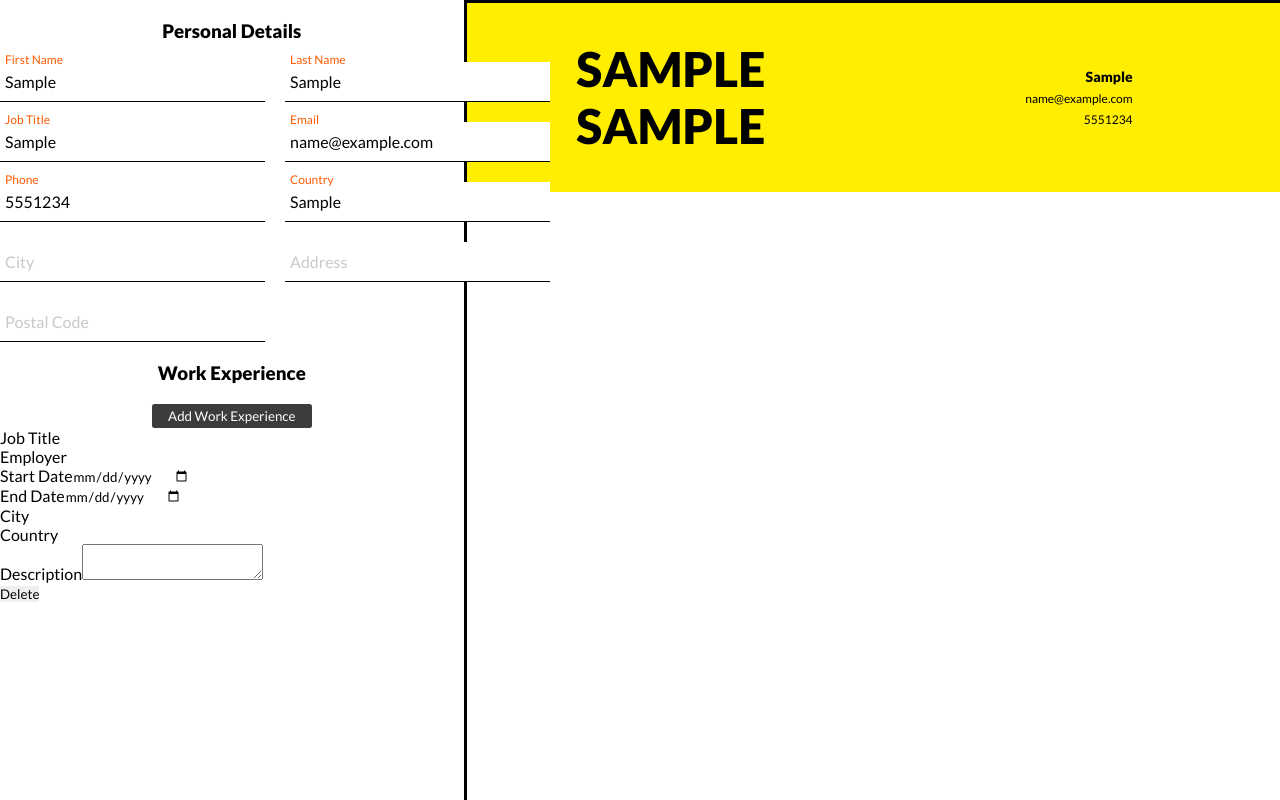
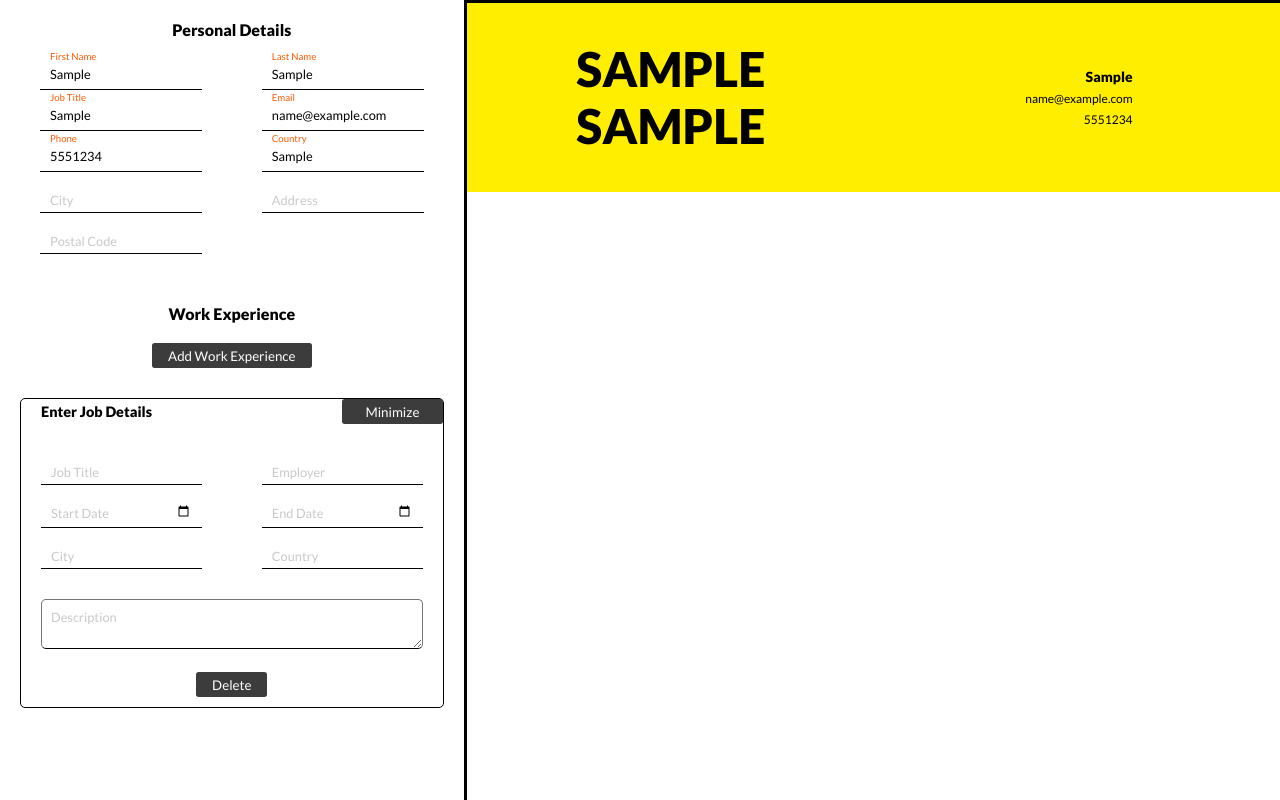
Before and after one commit to raps2019/resume-builder-Superseded-, a React (Create React App) app: page / in a window 1280 px wide. Both pictures are taken after typing "Sample", "Sample", "Sample", "name@example.com", "5551234", "Sample" into the empty fields and a click on the button "Add Work Experience". Shown: the top 800 px of the page. Built offline with nearby package versions, Linux system fonts and the light colour scheme.

Commit message:
Implemented CSS Transitions and BEM naming

```diff
--- a/src/components/Content.js
+++ b/src/components/Content.js
@@ -46,6 +46,7 @@ class Content extends Component {
     this.setState((prevState) => ({
       workExperience: [{
         id: Date.now().toString(),
+        show: true,
         jobTitle: '',
         employer: '',
         startDate: '',
@@ -65,6 +66,15 @@ class Content extends Component {
     })
   }
 
+  handleShowWorkExperience = (id) => {
+    const workExperienceCopy = this.state.workExperience;
+    const workExperienceItem = workExperienceCopy.find((item) => item.id === id)
+    workExperienceItem.show = !workExperienceItem.show
+    this.setState({
+      workExperience: workExperienceCopy,
+    }, () => console.log(this.state.workExperience))
+  }
+
   render() {
     return (
       <div className="content-container">
@@ -75,6 +85,7 @@ class Content extends Component {
           handleAddWorkExperience={this.handleAddWorkExperience}
           handleWorkExperienceChange={this.handleWorkExperienceChange}
           handleDeleteWorkExperience={this.handleDeleteWorkExperience}
+          handleShowWorkExperience={this.handleShowWorkExperience}
         />
         <PreviewContainer personalDetails={this.state.personalDetails} />
       </div>
--- a/src/components/forms/FormsContainer.js
+++ b/src/components/forms/FormsContainer.js
@@ -23,6 +23,7 @@ class FormsContainer extends Component {
           handleAddWorkExperience={this.props.handleAddWorkExperience}
           handleWorkExperienceChange={this.props.handleWorkExperienceChange}
           handleDeleteWorkExperience={this.props.handleDeleteWorkExperience}
+          handleShowWorkExperience={this.props.handleShowWorkExperience}
         />
       </div>
     )
--- a/src/components/forms/PersonalDetails.js
+++ b/src/components/forms/PersonalDetails.js
@@ -14,8 +14,8 @@ class PersonalDetails extends Component {
 
   render() {
     return (
-      <div>
-        <h3 className="heading">Personal Details</h3>
+      <div className='container__form'>
+        <h1 className="heading1">Personal Details</h1>
         <form className="grid grid--form">
           <div className='container__input'>
             <input
@@ -25,7 +25,7 @@ class PersonalDetails extends Component {
               onChange={(e) => this.props.handlePersonalDetailsChange('firstName',e)}
               required>
             </input>
-            <label className='label'>First Name</label>
+            <label className='input__label'>First Name</label>
           </div>
           <div className='container__input'>
             <input
@@ -35,7 +35,7 @@ class PersonalDetails extends Component {
               onChange={(e) => this.props.handlePersonalDetailsChange('lastName',e)}
               required>
               </input>
-            <label className='label'>Last Name</label>
+            <label className='input__label'>Last Name</label>
           </div>
           <div className='container__input'>
             <input
@@ -45,7 +45,7 @@ class PersonalDetails extends Component {
               onChange={(e) => this.props.handlePersonalDetailsChange('jobTitle',e)}
               required>
             </input>
-            <label className='label'>Job Title</label>
+            <label className='input__label'>Job Title</label>
           </div>
           <div className='container__input'>
             <input
@@ -55,7 +55,7 @@ class PersonalDetails extends Component {
               onChange={(e) => this.props.handlePersonalDetailsChange('email',e)}
               required>
             </input>
-            <label className='label'>Email</label>
+            <label className='input__label'>Email</label>
           </div>
           <div className='container__input'>
             <input
@@ -65,7 +65,7 @@ class PersonalDetails extends Component {
               onChange={(e) => this.props.handlePersonalDetailsChange('phone',e)}
               required>
             </input>
-            <label className='label'>Phone</label>
+            <label className='input__label'>Phone</label>
           </div>
           <div className='container__input'>
             <input
@@ -75,7 +75,7 @@ class PersonalDetails extends Component {
               onChange={(e) => this.props.handlePersonalDetailsChange('country',e)}
               required>
             </input>
-            <label className='label'>Country</label>
+            <label className='input__label'>Country</label>
           </div>
           <div className='container__input'>
             <input
@@ -85,7 +85,7 @@ class PersonalDetails extends Component {
               onChange={(e) => this.props.handlePersonalDetailsChange('city',e)}
               required>
             </input>
-            <label className='label'>City</label>
+            <label className='input__label'>City</label>
           </div>
           <div className='container__input'>
             <input
@@ -95,7 +95,7 @@ class PersonalDetails extends Component {
               onChange={(e) => this.props.handlePersonalDetailsChange('address',e)}
               required>
             </input>
-            <label className='label'>Address</label>
+            <label className='input__label'>Address</label>
           </div>
           <div className='container__input'>
             <input
@@ -105,7 +105,7 @@ class PersonalDetails extends Component {
               onChange={(e) => this.props.handlePersonalDetailsChange('postalCode',e)}
               required>
             </input>
-            <label className='label'>Postal Code</label>
+            <label className='input__label'>Postal Code</label>
           </div>
         </form>
       </div>
--- a/src/components/forms/WorkExperience.js
+++ b/src/components/forms/WorkExperience.js
@@ -17,79 +17,103 @@ class WorkExperience extends Component {
     handleAddWorkExperience,
     handleWorkExperienceChange,
     handleDeleteWorkExperience,
+    handleShowWorkExperience,
   } = this.props;
-
-  console.log(workExperience)
 
   const workExperienceList = workExperience.map((item) =>
 
-    <div key={item.id} className='work-experience-item-container'>
-      {(item.employer && item.jobTitle ? <h4 className='job-title-heading'>{item.employer} - {item.jobTitle}</h4> : null)}
-      <div className='work-experience-item-input-container'>
-        <div>
-          <label>Job Title</label>
+  item.show === true ?
+    (<div key={item.id} className='container__form container__form--work-experience'>
+      <div className='grid grid--work-experience-heading'>
+        <h2 className='heading2'>{item.employer && item.jobTitle ? `${item.jobTitle} (${item.employer})` : `Enter Job Details`} </h2>
+        <button className='button button--toggle-show--minimize' onClick={()=>{handleShowWorkExperience(item.id)}}>Minimize</button>
+      </div>
+      <div className='grid grid--form'>
+        <div className='container__input'>
           <input
             type='text'
+            className='input'
             value={item.jobTitle}
-            onChange={(e) => handleWorkExperienceChange('jobTitle', item.id, e)}>
+            onChange={(e) => handleWorkExperienceChange('jobTitle', item.id, e)}
+            required>
           </input>
+          <label className='input__label'>Job Title</label>
         </div>
-        <div>
-          <label>Employer</label>
+        <div className='container__input'>
           <input
             type='text'
+            className='input'
             value={item.employer}
-            onChange={(e) => handleWorkExperienceChange('employer', item.id, e)}>
+            onChange={(e) => handleWorkExperienceChange('employer', item.id, e)}
+            required>
           </input>
+          <label className='input__label'>Employer</label>
         </div>
-        <div>
-          <label>Start Date</label>
+        <div className='container__input'>
           <input
             type='date'
+            className='input'
             value={item.startDate}
-            onChange={(e) => handleWorkExperienceChange('startDate', item.id, e)}>
+            onChange={(e) => handleWorkExperienceChange('startDate', item.id, e)}
+            required>
           </input>
+          <label className='input__label'>Start Date</label>
         </div>
-        <div>
-          <label>End Date</label>
+        <div className='container__input'>
           <input
             type='date'
             value={item.endDate}
-            onChange={(e) => handleWorkExperienceChange('endDate', item.id, e)}>
+            className='input'
+            onChange={(e) => handleWorkExperienceChange('endDate', item.id, e)}
+            required>
           </input>
+          <label className='input__label'>End Date</label>
         </div>
-        <div>
-          <label>City</label>
+        <div className='container__input'>
           <input
             type='text'
+            className='input'
             value={item.city}
-            onChange={(e) => handleWorkExperienceChange('city', item.id, e)}>
+            onChange={(e) => handleWorkExperienceChange('city', item.id, e)}
+            required>
           </input>
+          <label className='input__label'>City</label>
         </div>
-        <div>
-          <label>Country</label>
+        <div className='container__input'>
           <input
             type='text'
+            className='input'
             value={item.country}
-            onChange={(e) => handleWorkExperienceChange('country', item.id, e)}>
+            onChange={(e) => handleWorkExperienceChange('country', item.id, e)}
+            required>
           </input>
+          <label className='input__label'>Country</label>
         </div>
-        <div className="description-input">
-          <label>Description</label>
+        <div className='container__input container__input--textarea'>
           <textarea
             type='text'
+            className='input input--textarea'
             value={item.description}
-            onChange={(e) => handleWorkExperienceChange('description', item.id, e)}>
+            onChange={(e) => handleWorkExperienceChange('description', item.id, e)}
+            required>
           </textarea>
+          <label className='input__label input__label--textarea'>Description</label>
         </div>
-        <button onClick={() => handleDeleteWorkExperience(item.id)}>Delete</button>
+        <button className='button button--delete' onClick={() => handleDeleteWorkExperience(item.id)}>Delete</button>
       </div>
-    </div>
-  )
+    </div>) :
+     (<div key={item.id} className='container__form container__form--work-experience'>
+        <div className='grid grid--work-experience-heading grid--work-experience-heading--minimized'>
+          <h2 className='heading2'>{item.employer && item.jobTitle ? `${item.jobTitle} (${item.employer})` : `Enter Job Details`} </h2>
+          <button className='button button--toggle-show--maximize' onClick={()=>{handleShowWorkExperience(item.id)}}>Maximize</button>
+        </div>
+      </div>)
+    )
 
-    return (
+
+      return (
       <div>
-        <h3 className="heading">Work Experience</h3>
+        <h1 className="heading1">Work Experience</h1>
         <div className="container__button">
           <button onClick={handleAddWorkExperience} className="button button--add">Add Work Experience</button>
         </div>
--- a/src/components/styles.css
+++ b/src/components/styles.css
@@ -7,63 +7,125 @@ html, body, div, h1, h2, h3, h4, h5, h6, p, input, label, button
   font-family: 'Lato', sans-serif;
   }
 
+
+
 :root {
   --primary: #ff5900;
   --dark: #000;
   --light: rgb(201, 201, 201);
 }
 
+.container__form {
+  margin: 0px 20px 30px 20px;
+}
+
+.container__form--work-experience {
+  border: 1px solid black;
+  border-radius: 5px;
+
+}
+
 .container__input {
+  box-sizing: border-box;
+  width: 100%;
+  padding: 0 20px;
   position: relative;
 }
 
+.container__input--textarea {
+  grid-column: 1 / 3;
+  margin-top: 20px;
+}
+
 .input {
-  margin: auto;
-  font-size: 1em;
-  padding: 10px 10px 10px 5px;
-  width: 250px;
+  box-sizing: border-box;
+  width: 100%;
+  font-size: 0.8em;
+  padding: 7px 10px;
   border-bottom: 1px solid var(--dark);
 }
 
-.input:focus {
+.input,.button:focus {
   outline: none;
 }
 
-.label {
+.input__label {
   position: absolute;
-  font-size: 1em;
+  font-size: 0.8em;
   pointer-events: none;
-  left: 5px;
+  left: 30px;
   top: 10px;
   transition: 0.2s ease all;
   color: var(--light);
 }
 
-.input:focus + .label, .input:valid + .label {
-  top: -10px;
-  font-size: 0.75em;
+.input:focus + .input__label, .input:valid + .input__label {
+  top: -8px;
+  font-size: 0.6em;
   color: var(--primary);
+}
+
+.input--textarea:focus + .input__label, .input--textarea:focus + .input__label {
+  top: -15px;
 }
 
 .input:focus {
   border-bottom: 1px solid var(--primary);
 }
 
+.input--textarea {
+  transition: 0.2s ease all;
+  border-radius: 5px;
+  height: 50px;
+}
+
+.input--textarea:focus, .input--textarea:hover {
+  border: 1px solid var(--primary);
+  height: 150px;
+}
+
+/* Hide the date picker yyyy-mm-dd to show label when not in focus */
+::-webkit-datetime-edit { color: transparent; }
+:focus::-webkit-datetime-edit { color: #000; }
+
 .grid {
   display: grid;
 }
 
 .grid--form {
+  box-sizing: border-box;
   grid-template-columns: 1fr 1fr;
-  grid-row-gap: 20px;
+  grid-row-gap: 10px;
   grid-column-gap: 20px;
   justify-items: center;
   align-items: center;
 }
 
-.heading {
+.grid--work-experience-heading {
+  grid-template-columns: 3fr 1fr;
+  margin-left: 20px;
+  margin-bottom: 30px;
+  align-items: center;
+  transition: all ease-in-out .3s;
+}
+
+.grid--work-experience-heading--minimized {
+  margin: 5px 5px 5px 20px;
+}
+
+.heading1 {
   text-align: center;
   padding: 20px 0px;
+  font-size: 1em;
+}
+
+.heading2 {
+  text-align: left;
+  font-size: 0.9em;
+}
+
+.heading2--transparent {
+  color: transparent;
 }
 
 .container__button {
@@ -79,6 +141,7 @@ html, body, div, h1, h2, h3, h4, h5, h6, p, input, label, button
    color:#FFFFFF;
    text-align:center;
    transition: all 0.2s;
+   height: 25px;
   }
 
   .button:hover{
@@ -88,9 +151,22 @@ html, body, div, h1, h2, h3, h4, h5, h6, p, input, label, button
   .button--add {
     background-color :rgb(60, 60, 60);
     align-items: center;
-    justify-content: center;
     justify-self: center;
-    justify-items: center;
+    margin-bottom: 30px;
+  }
+
+  .button--delete {
+    background-color :rgb(60, 60, 60);
+    grid-column: 1 / 3;
+    margin: 10px 0;
+  }
+
+  .button--toggle-show--maximize {
+    background-color :rgb(60, 60, 60);
+  }
+
+  .button--toggle-show--minimize {
+    background-color :rgb(60, 60, 60);
   }
 
 
```
Also changed, not shown: src/components/forms/WorkExperienceItem.js (+50 -50 lines).
